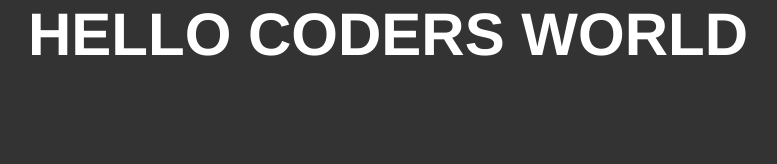
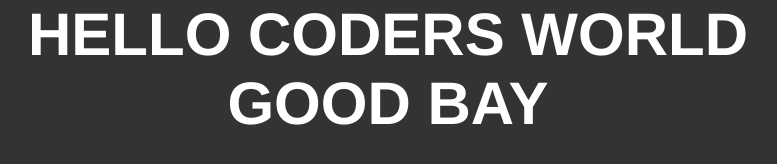
Before and after one commit to KhakimDon/third, a plain HTML site: page index.html in a window 1280 px wide. Shown: the whole page, without its empty margins (252-1029 px from the left). Drawn offline with Linux system fonts and the light colour scheme.

Commit message:
added h1

```diff
--- a/index.html
+++ b/index.html
@@ -10,6 +10,7 @@
 <body>
 
     <h1>HELLO CODERS WORLD</h1>
+    <h1>GOOD BAY</h1>
 
 </body>
 </html>
```
